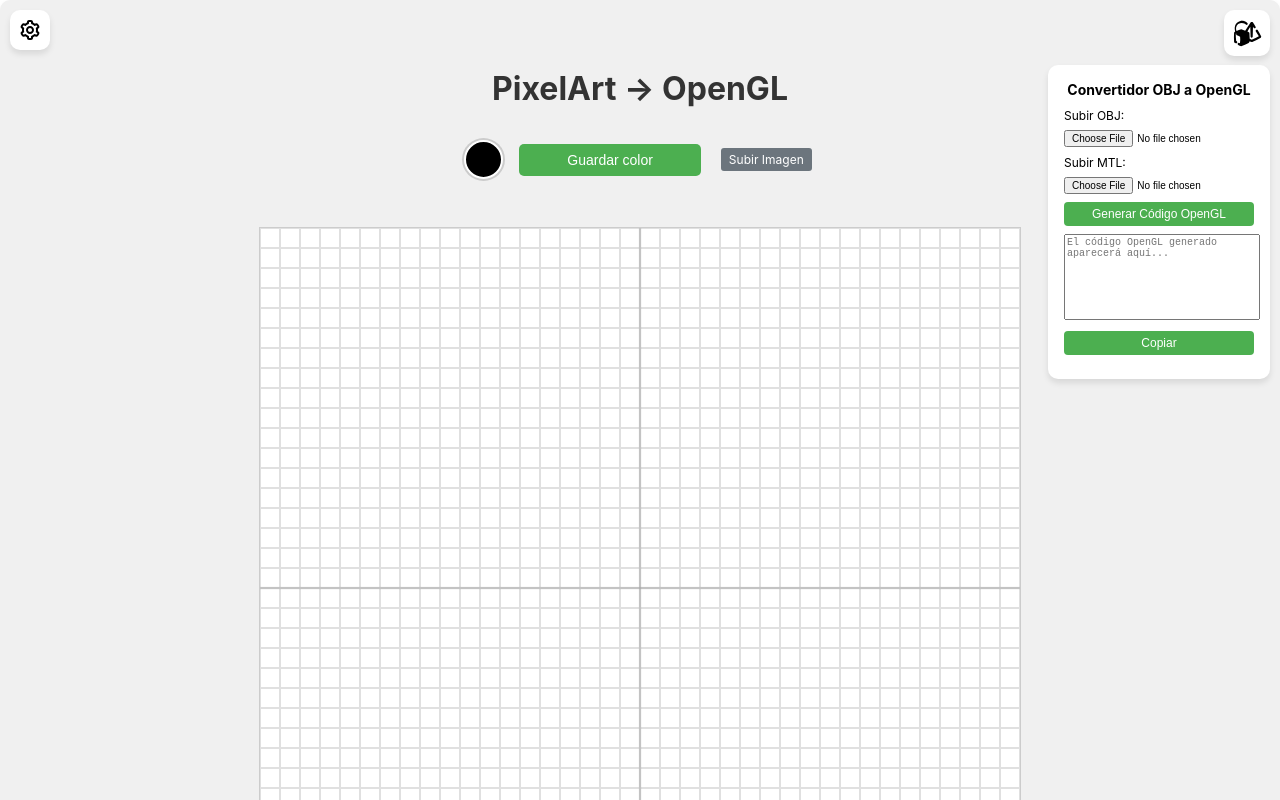
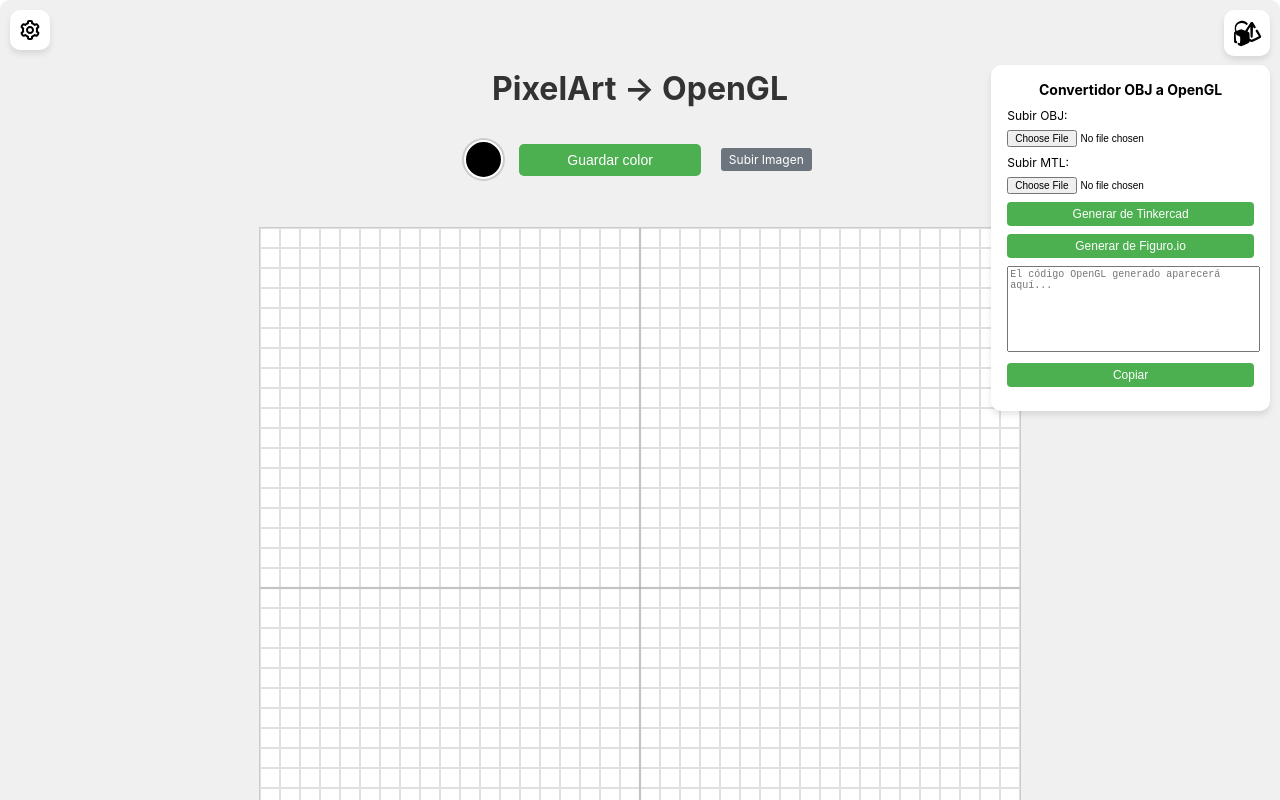
Before and after one commit to Leo-Spj/pixel-art-app, a React (Create React App) app: page / in a window 1280 px wide. Both pictures are taken after a click on the element 1247 px from the left and 33 px from the top of the page. Shown: the top 800 px of the page. Built offline with nearby package versions, Linux system fonts and the light colour scheme.

Commit message:
modularizando, opcion para integrar dintintos tipos de procesado de archivo

```diff
--- /dev/null
+++ b/src/components/opengl3D/CodigoTinkercad.js
@@ -0,0 +1,89 @@
+
+export const parsearArchivoObj_Tinkercad = (contenidoObj) => {
+  const lineas = contenidoObj.split('\n');
+  const vertices = [];
+  const caras = [];
+  let materialActual = '';
+
+  lineas.forEach(linea => {
+    const partes = linea.trim().split(/\s+/);
+    if (partes[0] === 'v') {
+      vertices.push([parseFloat(partes[1]), parseFloat(partes[2]), parseFloat(partes[3])]);
+    } else if (partes[0] === 'f') {
+      caras.push({ vertices: partes.slice(1).map(f => parseInt(f.split('/')[0]) - 1), material: materialActual });
+    } else if (partes[0] === 'usemtl') {
+      materialActual = partes[1];
+    }
+  });
+
+  return { vertices, caras };
+};
+
+export const parsearArchivoMtl_Tinkercad = (contenidoMtl) => {
+  const lineas = contenidoMtl.split('\n');
+  const materiales = {};
+  let materialActual = '';
+
+  lineas.forEach(linea => {
+    const partes = linea.trim().split(/\s+/);
+    if (partes[0] === 'newmtl') {
+      materialActual = partes[1];
+      materiales[materialActual] = {};
+    } else if (partes[0] === 'Kd' && materialActual) {
+      materiales[materialActual].color = partes.slice(1).map(parseFloat);
+    }
+  });
+
+  return materiales;
+};
+
+export const generarCodigoOpenGL_Tinkercad = (obj, materiales) => {
+  let codigo = `
+void draw()
+{
+    camera();
+    background();
+    figura();
+}
+
+private:
+
+    double escalado = 0.18;
+
+    void background()
+    {
+        glClearColor(0,0,0,1);
+    }
+
+    void camera()
+    {
+        glRotated(-70,1,0,0);
+
+        double ca;
+        ca = 40*seconds();
+        glRotated(ca, 0,0,1);
+    }
+
+    void figura()
+    {
+        glPushMatrix();
+        glScaled(escalado, escalado, escalado);
+        glBegin(GL_TRIANGLES);
+        ${obj.caras.map(cara => {
+            const color = cara.material && materiales[cara.material] ?
+              `glColor3d(${materiales[cara.material].color.join(', ')});` :
+              'glColor3d(1.0, 1.0, 1.0); // Color por defecto si no se especifica material';
+            return `
+            ${color}
+            ${cara.vertices.map(indiceVertice => {
+                const vertice = obj.vertices[indiceVertice];
+                return `glVertex3f(${vertice[0]}, ${vertice[1]}, ${vertice[2]});`;
+            }).join('\n            ')}`;
+        }).join('\n        ')}
+        glEnd();
+        glPopMatrix();
+    }
+`;
+
+  return codigo;
+};
--- a/src/components/opengl3D/ConversorObjOpenGl.js
+++ b/src/components/opengl3D/ConversorObjOpenGl.js
@@ -2,12 +2,14 @@ import React, { useState } from 'react';
 import CargarArchivo from './CargarArchivo';
 import GenerarCodigo from './GenerarCodigo';
 import MostrarCodigo from './MostrarCodigo';
+import { parsearArchivoObj_Tinkercad, parsearArchivoMtl_Tinkercad, generarCodigoOpenGL_Tinkercad } from './CodigoTinkercad';
+import { parsearArchivoObj_FiguroIo, parsearArchivoMtl_FiguroIo, generarCodigoOpenGL_FiguroIo } from './CodigoFiguroio';
 import './ConversorObjOpenGl.css';
 
 const ConversorObjOpenGl = () => {
   const [archivoObj, setArchivoObj] = useState('');
   const [archivoMtl, setArchivoMtl] = useState('');
-  const [codigoOpenGL, setCodigoOpenGL] = useState('');
+  const [codigo, setCodigo] = useState('');
   const [exitoCopia, setExitoCopia] = useState('');
 
   const manejarCargaArchivo = (event, setArchivo) => {
@@ -17,100 +19,21 @@ const ConversorObjOpenGl = () => {
     lector.readAsText(archivo);
   };
 
-  const parsearArchivoObj = (contenidoObj) => {
-    const lineas = contenidoObj.split('\n');
-    const vertices = [];
-    const caras = [];
-    let materialActual = '';
-
-    lineas.forEach(linea => {
-      const partes = linea.trim().split(/\s+/);
-      if (partes[0] === 'v') {
-        vertices.push([parseFloat(partes[1]), parseFloat(partes[2]), parseFloat(partes[3])]);
-      } else if (partes[0] === 'f') {
-        caras.push({ vertices: partes.slice(1).map(f => parseInt(f.split('/')[0]) - 1), material: materialActual });
-      } else if (partes[0] === 'usemtl') {
-        materialActual = partes[1];
-      }
-    });
-
-    return { vertices, caras };
+  const generarCodigoTinkercad = () => {
+    const obj = parsearArchivoObj_Tinkercad(archivoObj);
+    const materiales = parsearArchivoMtl_Tinkercad(archivoMtl);
+    const codigo = generarCodigoOpenGL_Tinkercad(obj, materiales);
+    setCodigo(codigo);
   };
 
-  const parsearArchivoMtl = (contenidoMtl) => {
-    const lineas = contenidoMtl.split('\n');
-    const materiales = {};
-    let materialActual = '';
-
-    lineas.forEach(linea => {
-      const partes = linea.trim().split(/\s+/);
-      if (partes[0] === 'newmtl') {
-        materialActual = partes[1];
-        materiales[materialActual] = {};
-      } else if (partes[0] === 'Kd' && materialActual) {
-        materiales[materialActual].color = partes.slice(1).map(parseFloat);
-      }
-    });
-
-    return materiales;
+  const generarCodigoFiguroIo = () => {
+    // TODO
+    setCodigo("test");
   };
 
-  const generarCodigoOpenGL = () => {
-    const obj = parsearArchivoObj(archivoObj);
-    const materiales = parsearArchivoMtl(archivoMtl);
-
-    let codigo = `
-void draw()
-{
-    camera();
-    background();
-    figura();
-}
-
-private:
-
-    double escalado = 0.18;
-
-        void background()
-        {
-            glClearColor(0,0,0,1);
-        }
-
-        void camera()
-        {
-            glRotated(-70,1,0,0);
-
-            double ca;
-            ca = 40*seconds();
-            glRotated(ca, 0,0,1);
-        }
-
-    void figura()
-    {
-        glPushMatrix();
-        glScaled(escalado, escalado, escalado);
-        glBegin(GL_TRIANGLES);
-        ${obj.caras.map(cara => {
-            const color = cara.material && materiales[cara.material] ?
-              `glColor3d(${materiales[cara.material].color.join(', ')});` :
-              'glColor3d(1.0, 1.0, 1.0); // Color por defecto si no se especifica material';
-            return `
-            ${color}
-            ${cara.vertices.map(indiceVertice => {
-                const vertice = obj.vertices[indiceVertice];
-                return `glVertex3f(${vertice[0]}, ${vertice[1]}, ${vertice[2]});`;
-            }).join('\n            ')}`;
-        }).join('\n        ')}
-        glEnd();
-        glPopMatrix();
-    }
-`;
-
-    setCodigoOpenGL(codigo);
-  };
 
   const copiarAlPortapapeles = () => {
-    navigator.clipboard.writeText(codigoOpenGL).then(() => {
+    navigator.clipboard.writeText(codigo).then(() => {
       setExitoCopia('Código copiado al portapapeles!');
       setTimeout(() => setExitoCopia(''), 2000);
     }, () => {
@@ -123,8 +46,9 @@ private:
       <h2>Convertidor OBJ a OpenGL</h2>
       <CargarArchivo etiqueta="Subir OBJ:" aceptar=".obj" manejarCarga={(e) => manejarCargaArchivo(e, setArchivoObj)} />
       <CargarArchivo etiqueta="Subir MTL:" aceptar=".mtl" manejarCarga={(e) => manejarCargaArchivo(e, setArchivoMtl)} />
-      <GenerarCodigo generarCodigo={generarCodigoOpenGL} />
-      <MostrarCodigo codigo={codigoOpenGL} copiarAlPortapapeles={copiarAlPortapapeles} exitoCopia={exitoCopia} />
+      <GenerarCodigo generarCodigo={generarCodigoTinkercad} nombre="Tinkercad" />
+      <GenerarCodigo generarCodigo={generarCodigoFiguroIo} nombre="Figuro.io" />
+      <MostrarCodigo codigo={codigo} copiarAlPortapapeles={copiarAlPortapapeles} exitoCopia={exitoCopia} />
     </div>
   );
 };
--- a/src/components/opengl3D/GenerarCodigo.js
+++ b/src/components/opengl3D/GenerarCodigo.js
@@ -1,7 +1,7 @@
 import React from 'react';
 
-const GenerarCodigo = ({ generarCodigo }) => (
-  <button onClick={generarCodigo}>Generar Código OpenGL</button>
+const GenerarCodigo = ({ generarCodigo, nombre }) => (
+  <button onClick={generarCodigo}>Generar de {nombre}</button>
 );
 
 export default GenerarCodigo;
```
Also changed, not shown: src/components/opengl3D/CodigoFiguroio.js (added).
